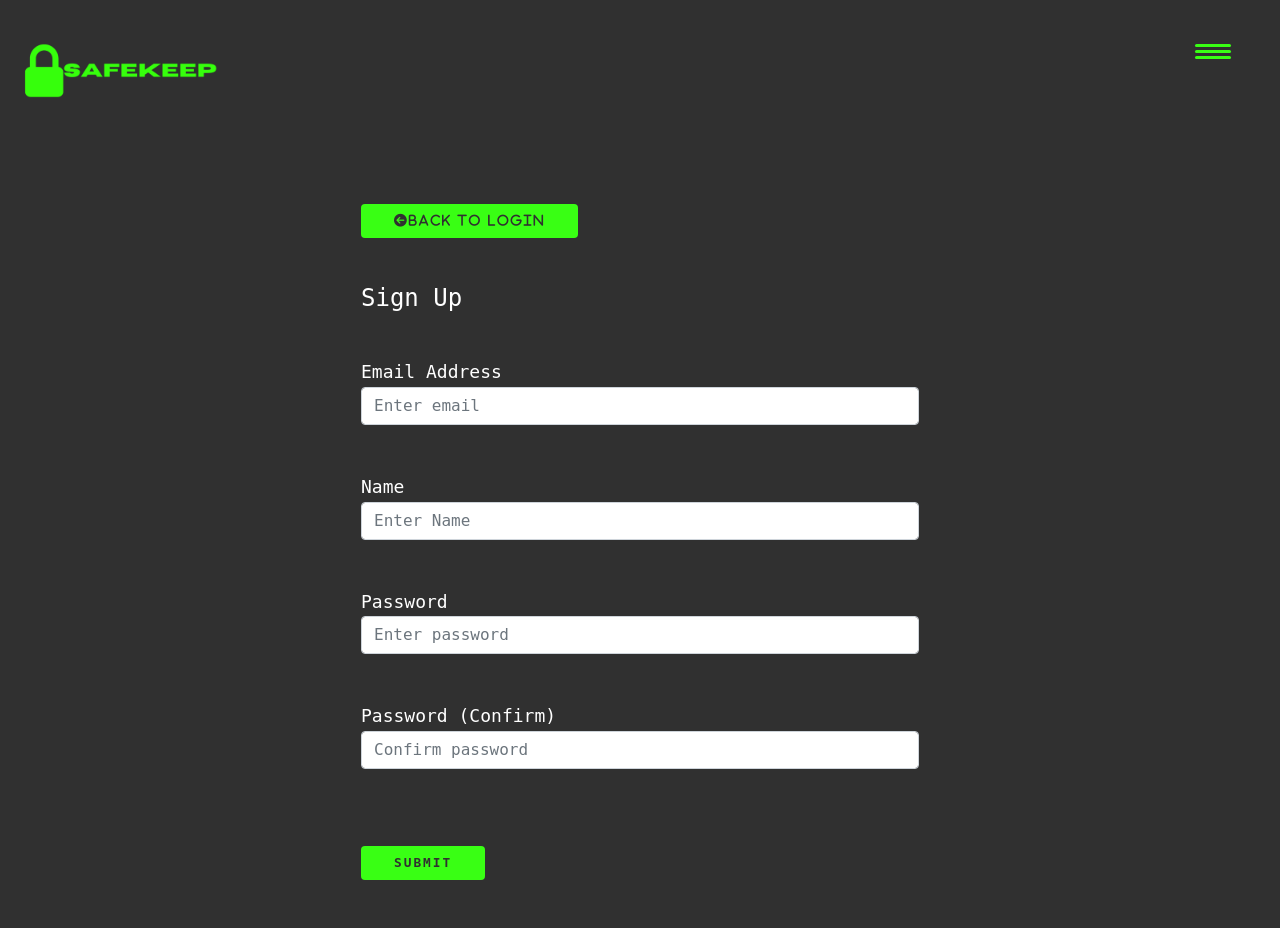
After one commit to angusn8/safekeep, a Flask app: page /signup in a window 1280 px wide. The commit adds this page. Run offline with Flask 2, Linux system fonts and the light colour scheme; some libraries are stand-ins or nearby versions.

Commit message:
added user auth

```diff
--- a/website/auth.py
+++ b/website/auth.py
@@ -6,3 +6,68 @@ from flask_login import login_user, login_required, logout_user, current_user
 from flask_change_password import ChangePassword, ChangePasswordForm, SetPasswordForm
 
 auth = Blueprint('auth', __name__)
+
+
+@auth.route('/login', methods=['GET', 'POST'])
+def login():
+    if request.method == 'POST':
+        email = request.form.get('email')
+        password = request.form.get('password')
+        user = User.query.filter_by(email=email).first()
+
+        if "@" in email and "." in email:
+            if user:
+                if check_password_hash(user.password, password):
+                    flash('Logged in successfully', category='success')
+                    login_user(user, remember=True)
+                    return redirect(url_for('views.passwords'))
+                else:
+                    flash('Incorrect Password', category='error')
+                    return render_template('login.html', user=current_user)
+            else:
+                flash('No account for this email', category='error')
+                return render_template('login.html', user=current_user)
+        else:
+            flash('Please enter a valid email address', category='error')
+            return render_template('login.html', user=current_user)
+    else:
+        return render_template('login.html', user=current_user)
+
+
+@auth.route('/logout')
+@login_required
+def logout():
+    logout_user()
+    return redirect(url_for('auth.login'))
+
+
+@auth.route('/signup', methods=['GET', 'POST'])
+def sign_up():
+    if request.method == 'POST':
+        email = request.form.get('email')
+        name = request.form.get('name')
+        password1 = request.form.get('password1')
+        password2 = request.form.get('password2')
+
+        user = User.query.filter_by(email=email).first()
+        if user:
+            flash('Email already exists.', category='error')
+        elif len(email) < 4:
+            flash('Email must be greater than 3 characters.', category='error')
+        elif len(name) < 2:
+            flash('First name must be greater than 1 character.', category='error')
+        elif password1 != password2:
+            flash('Passwords don\'t match.', category='error')
+        elif len(password1) < 7:
+            flash('Password must be at least 7 characters.', category='error')
+        else:
+            new_user = User(email=email, name=name, password=generate_password_hash(
+                password1, method='sha256'))
+            db.session.add(new_user)
+            db.session.commit()
+            flash('Account created!', category='success')
+            user = User.query.filter_by(email=email).first()
+            login_user(user, remember=True)
+            return redirect(url_for('views.passwords'))
+    else:
+        return render_template("sign_up.html", user=current_user)
--- a/website/static/css/style.css
+++ b/website/static/css/style.css
@@ -63,19 +63,21 @@ img {
   outline-offset: 3px;
 }
 
-a, a:hover, a:active {
+a,
+a:hover,
+a:active {
   text-decoration: none;
   color: var(--color-dark);
 }
 
 .btn {
   display: inline-block;
-  padding: .5em 2.5em;
+  padding: 0.5em 2.5em;
   background: var(--color-accent);
   color: var(--color-dark);
   text-decoration: none;
   cursor: pointer;
-  font-size: .8rem;
+  font-size: 0.8rem;
   text-transform: uppercase;
   letter-spacing: 2px;
   font-weight: var(--fw-bold);
@@ -208,3 +210,10 @@ header {
 .hamburger::after {
   bottom: 6px;
 }
+
+/* Sections */
+
+.color-link,
+.color-link:hover {
+  color: var(--color-accent);
+}
--- a/website/templates/base.html
+++ b/website/templates/base.html
@@ -32,13 +32,22 @@
         <span class="hamburger"> </span>
       </button>
       <nav class="nav">
-        <ul class="nav-list">
-          <li class="nav-item">
+        <ul class="nav-list list-inline mx-auto justify-content-center">
+          {% if user.is_authenticated %}
+          <li class="nav-item list-inline-item">
+            <a href="/passwords" class="nav-link">Passwords</a>
+          </li>
+          <li class="nav-item list-inline-item">
+            <a href="/logout" class="nav-link">Logout</a>
+          </li>
+          {% else %}
+          <li class="nav-item list-inline-item">
             <a href="/" class="nav-link">About</a>
           </li>
-          <li class="nav-item">
-            <a href="/passwords" class="nav-link">Passwords</a>
+          <li class="nav-item list-inline-item">
+            <a href="/login" class="nav-link">Login</a>
           </li>
+          {% endif %}
         </ul>
       </nav>
     </header>
--- a/website/templates/index.html
+++ b/website/templates/index.html
@@ -4,6 +4,7 @@ content%}
   <div class="col-lg-10">
     <div class="row">
       <div class="justify-content-center">
+        <a href="/login" class="btn">Login</a>
         <h2>About SafeKeep</h2>
         <p>
           Just face it, you shouldn't use the same basic password for everything
--- /dev/null
+++ b/website/templates/sign_up.html
@@ -0,0 +1,34 @@
+{% extends "base.html" %} {% block title %}SafeKeep | Sign Up{% endblock %} {%
+block content %}
+<div class="container">
+  <div class="col-md-6 offset-md-3">
+    <a href="/login">
+      <button class="mt-5 btn">
+        <i class="fas fa-arrow-circle-left">Back to Login</i>
+      </button></a>
+  </div>
+  <div class="col-md-6 offset-md-3">
+    <form method="POST">
+      <h3 class="mt-5">Sign Up</h3>
+      <div class="form-group mt-5">
+        <label for="email">Email Address</label>
+        <input type="email" class="form-control" id="email" name="email" placeholder="Enter email" />
+      </div>
+      <div class="form-group mt-5">
+        <label for="name">Name</label>
+        <input type="text" class="form-control" id="name" name="name" placeholder="Enter Name" />
+      </div>
+      <div class="form-group mt-5">
+        <label for="password1">Password</label>
+        <input type="password" class="form-control" id="password1" name="password1" placeholder="Enter password" />
+      </div>
+      <div class="form-group mt-5">
+        <label for="password2">Password (Confirm)</label>
+        <input type="password" class="form-control" id="password2" name="password2" placeholder="Confirm password" />
+      </div>
+      <br />
+      <button type="submit" class="btn my-5">Submit</button>
+    </form>
+  </div>
+</div>
+{% endblock %}
```
Also changed, not shown: website/templates/login.html (added, +22 -0 lines), website/views.py (+16 -8 lines), website/database.db.
